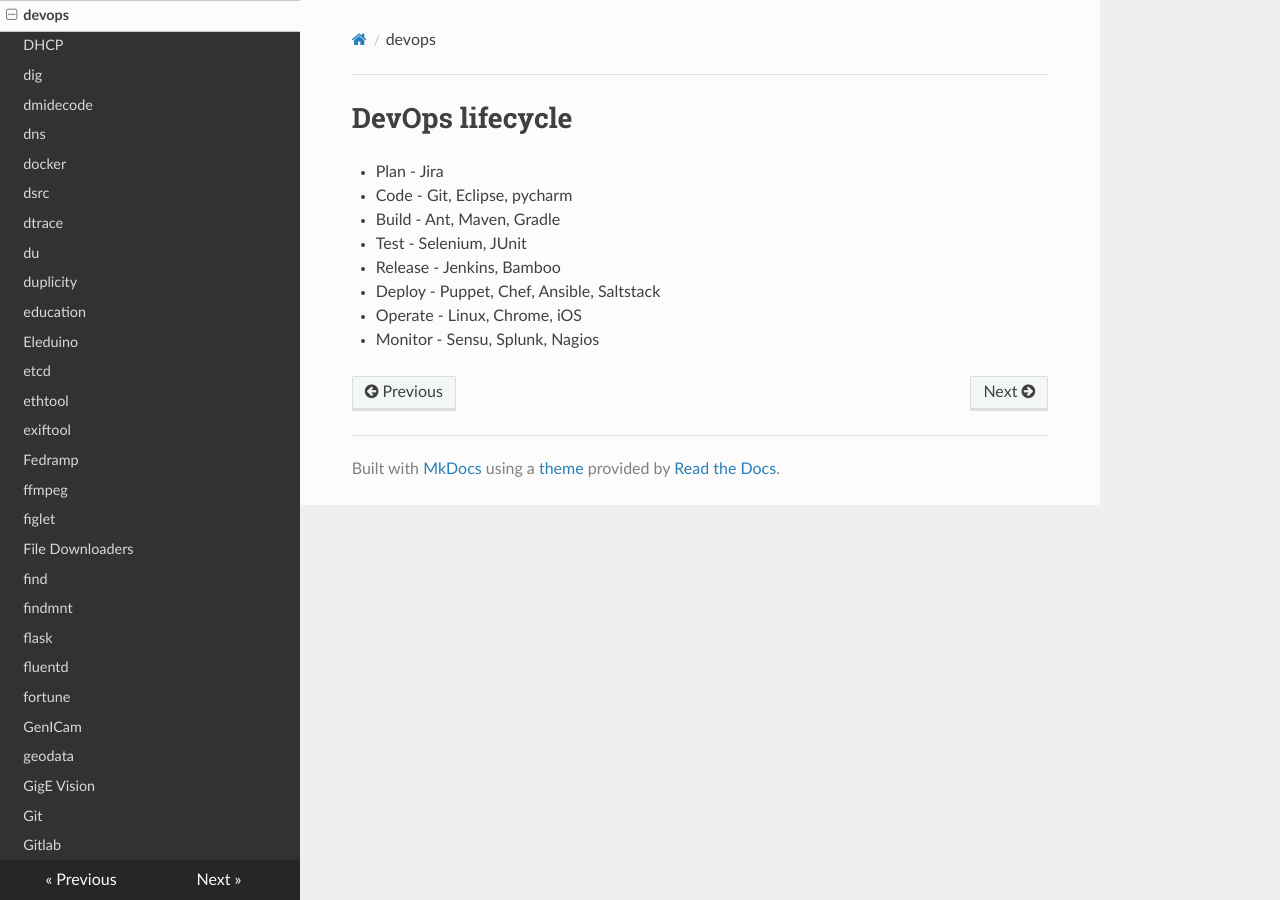
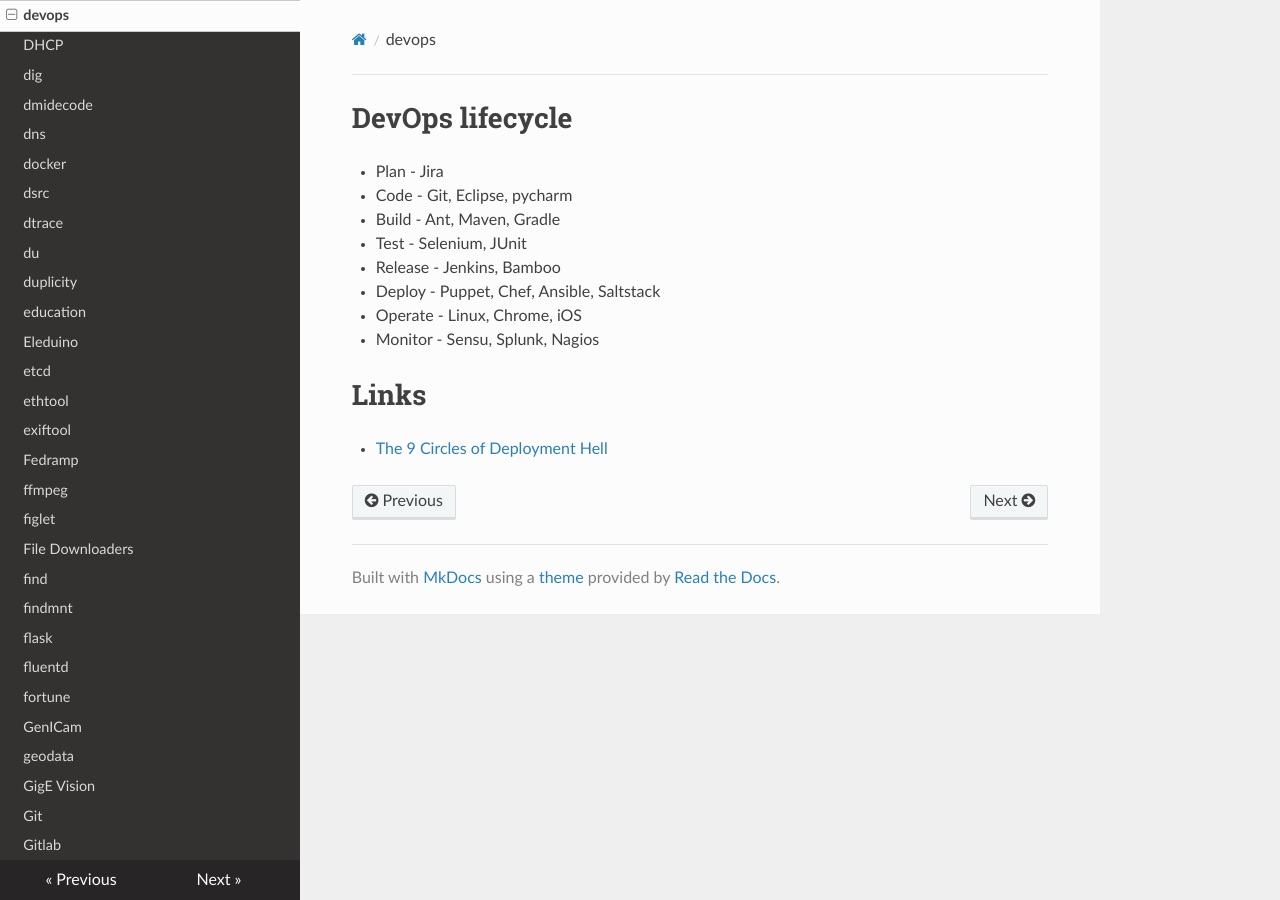
Before and after one commit to lando-cal/tech-notes, an MkDocs documentation site: the page built from docs/devops.md, in a window 1280 px wide. Built offline with MkDocs 1.6.1, drawn with Linux system fonts in a browser that asks for light colours; nearby versions of some CDN libraries.

Commit message:
Add links section, link.

```diff
--- a/docs/devops.md
+++ b/docs/devops.md
@@ -10,3 +10,7 @@ Title: devops
 - Deploy - Puppet, Chef, Ansible, Saltstack
 - Operate - Linux, Chrome, iOS
 - Monitor - Sensu, Splunk, Nagios
+
+# Links
+
+- [The 9 Circles of Deployment Hell](https://medium.com/@mli/the-9-circles-of-deployment-hell-ebb8a5fd084)
```
